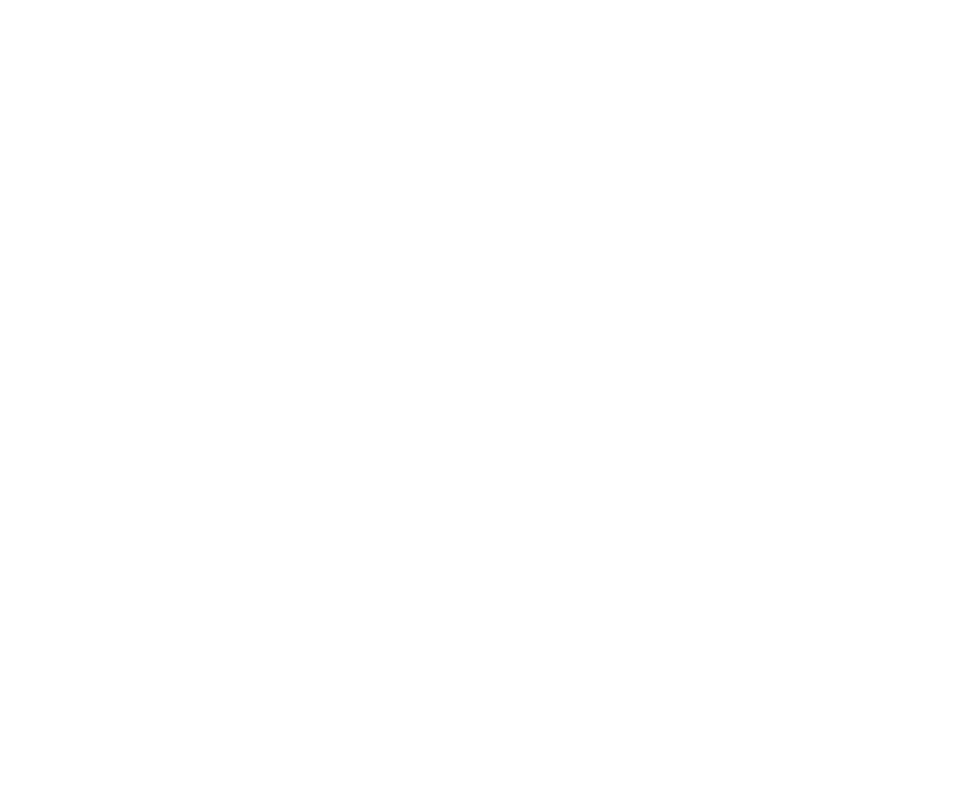
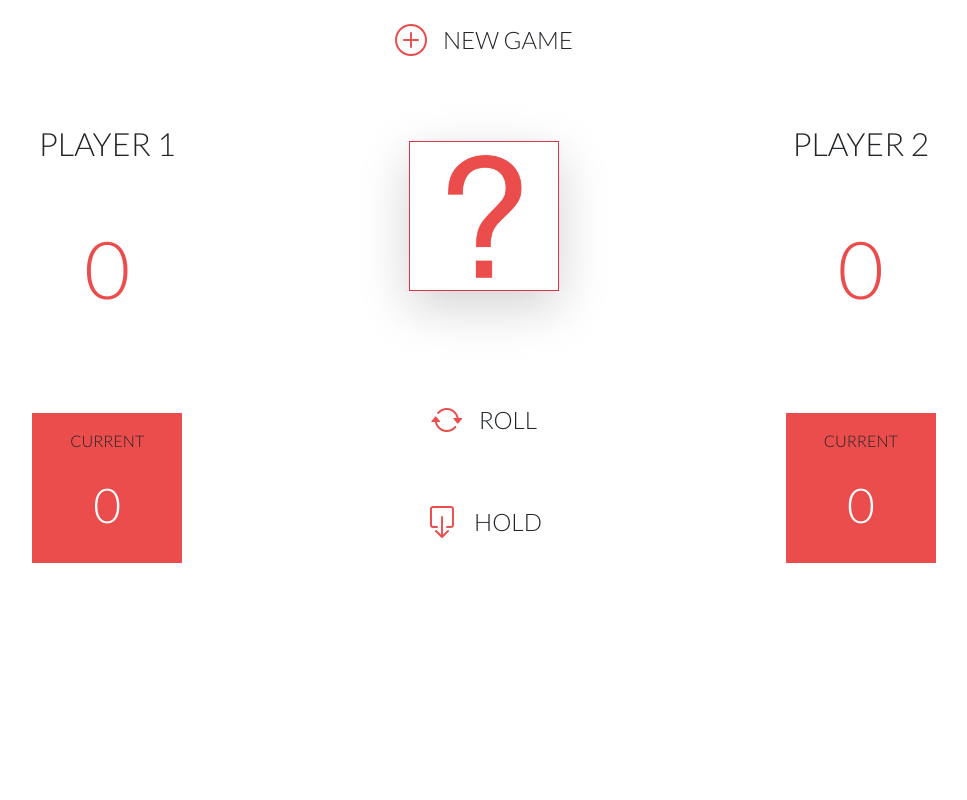
Before and after one commit to havikoro2004/studi-eva2, a website: page index.html in a window 1280 px wide. Shown: the whole page, without its empty margins (156-1123 px from the left). Drawn offline with nearby package versions, Linux system fonts and the light colour scheme.

Commit message:
Creation page Html & Css

```diff
--- a/css/style.css
+++ b/css/style.css
@@ -0,0 +1,172 @@
+@import url('https://fonts.googleapis.com/css2?family=Lato:wght@300&display=swap');
+
+html , body {
+  font-family: 'Lato', sans-serif;
+  display: grid;
+  height: 100%;
+  justify-content: center;
+  grid-template-columns: 100%;
+  grid-template-rows: 10vh 80vh 10vh;
+  grid-template-areas:
+    "header"
+    "main"
+    "footer"
+  ;
+}
+
+h4 , h2 , h1 ,h3 {
+  margin: 0;
+  padding: 0;
+  text-align: center;
+}
+header {
+  grid-area: header;
+  display: grid;
+  align-content: center;
+  justify-content: center;
+}
+
+.new-game {
+
+  width: 180px;
+  display: flex;
+  flex-direction: row;
+  justify-content: center;
+}
+.icon-new-game {
+  font-size: 2rem;
+  color: #ea4d4c;
+  margin-right: 1rem;
+}
+.icon-new-game:hover {
+  color: rgba(15, 106, 122, 0.651);
+}
+.logo-new-game , .new-game-text {
+  display: grid;
+  justify-content: center;
+  align-content: center;
+
+}
+
+main {
+  grid-area: main;
+  display: grid;
+  grid-template-columns: 1fr  1fr;
+  grid-template-areas: "players-head players-head"
+                        "dados dados";
+}
+#dot-icon , #dot-icon2 {
+  color: white;
+  font-size: 4rem;
+}
+
+#dot-icon {
+  grid-area: dot-icon;
+  justify-self: start;
+}
+#dot-icon2 {
+  grid-area: dot-icon2;
+  justify-self: end;
+  color: white;
+}
+
+.player1-head ,.player2-head{
+  grid-area:player1-head ;
+  display: grid;
+  grid-template-columns: 1fr 2fr 1fr;
+  grid-template-areas: " . player1 dot-icon";
+  z-index: 0;
+  justify-items: center;
+  align-items: center;
+  height: 20%;
+}
+.player1-head{
+  grid-template-areas: " . player1 dot-icon";
+}
+.player2-head{
+  grid-template-areas: " dot-icon2 player2 .";
+}
+.player1-titre{
+  font-weight: bolder;
+  grid-area: player1;
+}
+
+.scores {
+  display: grid;
+  grid-template-rows: 1fr 1.5fr;
+  grid-template-columns: 1fr;
+  justify-content: center;
+  height: 80%;
+  margin-bottom: 0rem;
+}
+.totalScore {
+  font-size: 5rem;
+  color: #ea4d4c;
+  width: 100%;
+  text-align: center;
+
+}
+.currentScore {
+  background-color: #ea4d4c;
+  width: 150px;
+  justify-self: center;
+  height: 150px;
+  text-align: center;
+  font-size: 1rem;
+  padding-top: 1rem;
+}
+#player1Current , #player2Current {
+  font-size: 3rem;
+  color: white;
+}
+.dados {
+  grid-area: dados;
+  padding-bottom: 2rem;
+  display: grid;
+  z-index: 1;
+  grid-template-rows: 1fr;
+  grid-template-columns:0.5% 1fr 1fr 0.5%;
+  justify-items: center;
+  grid-template-areas: ". dados-img roll-hold . "
+  ;
+
+}
+.dados-img{
+  grid-area:dados-img ;
+  padding-left: 0.45rem;
+}
+.roll-hold {
+  grid-area:roll-hold ;
+  display: flex;
+  height: 150px;
+  flex-direction: column;
+  justify-content: space-between;
+  align-content: center;
+}
+footer {
+  grid-area: footer;
+  display: grid ;
+  height: 100%;
+  align-content: center;
+  justify-content: center;
+
+}
+
+/* @media screen ≥768px   */
+@media screen and (min-width:768px) {
+  main {
+  grid-template-areas: "player1 dados player2";
+   grid-template-columns: 1fr 0.5fr 1fr;
+  }
+  .scores {
+    margin-bottom: 4rem;
+  }
+  .dados {
+  grid-template-rows: 10% 42% 33%;
+  grid-template-columns: 1fr;
+  grid-template-areas: "." "dados-img" "roll-hold" ;
+  }
+  .dados-img{
+  padding-left: 0;
+}
+}
--- a/index.html
+++ b/index.html
@@ -15,11 +15,80 @@
   <link rel="stylesheet" href="node_modules/bootstrap-icons/font/bootstrap-icons.css">
   <link rel="icon" href="images/favicon.png" />
 </head>
-<body>
+
+<body id="body" class="container-fluid">
+  <!----------------------- HEADER ---------------------------------->
+  <header>
+    <div class="new-game">
+      <div class="logo-new-game"><i type="button" class="icon-new-game bi bi-plus-circle"></i></div>
+      <div class="new-game-text">
+        <h4>NEW GAME</h4>
+      </div>
+    </div>
+  </header>
+  <!----------------------- Main ---------------------------------->
+  <main>
+    <div class="players">
+      <div class="player1-head">
+        <div class="player1-titre">
+          <h2 id="p1-text">PLAYER 1</h2>
+        </div>
+        <div id="dot-icon"><i class="bi bi-dot"></i></div>
+      </div>
+      <div id="player1" class="scores">
+        <div class="totalScore">0</div>
+        <div class="currentScore">
+          <p>CURRENT</p>
+          <p id="player1Current">0</p>
+        </div>
+      </div>
+    </div>
+
+    <div class="dados">
+
+      <div class="dados-img"><img id="dImg" class="border border-danger shadow-lg " style="width: 150px ;"
+          src="images/default.jpg" alt=""></div>
+      <div class="roll-hold">
+        <div class="new-game">
+          <div class="logo-new-game"><i id="roll" type="button" class="icon-new-game bi bi-arrow-repeat"></i></div>
+          <div class="new-game-text">
+            <h4>ROLL</h4>
+          </div>
+        </div>
+        <div class="new-game">
+          <div class="logo-new-game"><i id="hold" type="button"
+              class="icon-new-game bi bi-box-arrow-down"></i></div>
+          <div class="new-game-text">
+            <h4>HOLD</h4>
+          </div>
+        </div>
+      </div>
+    </div>
+
+    <div class="players">
+      <div class="player2-head">
+        <div id="dot-icon2"><i class="bi bi-dot"></i></div>
+        <div class="player2-titre">
+          <h2 id="p2-text">PLAYER 2</h2>
+        </div>
+      </div>
+      <div id="player2" class="scores">
+        <div class="totalScore">0</div>
+        <div class="currentScore">
+          <p>CURRENT</p>
+          <p id="player2Current">0</p>
+        </div>
+      </div>
+    </div>
 
 
-<script src="node_modules/jquery/dist/jquery.min.js"></script>
-<script src="node_modules/bootstrap/dist/js/bootstrap.bundle.min.js"></script>
-<script src="js/script.js"></script>
+  </main>
+
+  <footer></footer>
+
+  <script src="node_modules/jquery/dist/jquery.min.js"></script>
+  <script src="node_modules/bootstrap/dist/js/bootstrap.bundle.min.js"></script>
+  <script src="js/script.js"></script>
 </body>
+
 </html>
```
